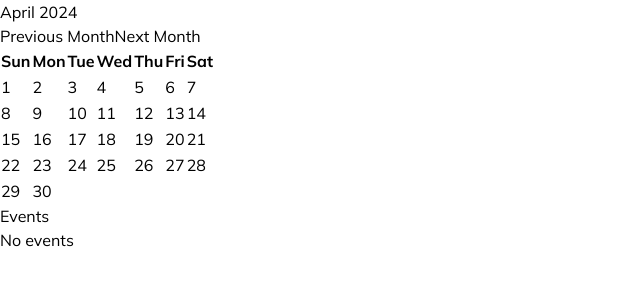
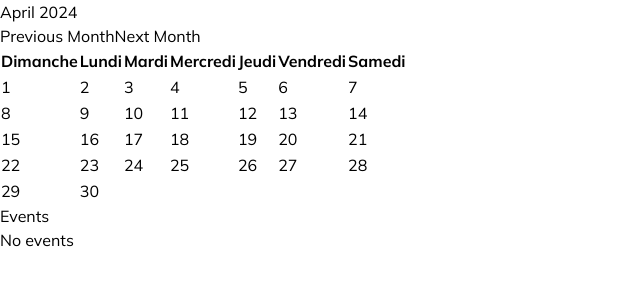
Before and after one commit to mattheri/academoney, a Next.js app: page /calendrier in a window 1280 px wide. Shown: the top 300 px of the page, without its empty margins (0-640 px from the left). Built offline with nearby package versions, Linux system fonts and the light colour scheme.

Commit message:
francisation

```diff
--- a/app/calendrier/page.tsx
+++ b/app/calendrier/page.tsx
@@ -29,7 +29,7 @@ const Calendar: React.FC<CalendarProps> = ({ events }) => {
 
   const handleDateClick = (date: Date) => {
     console.log('Clicked date:', date);
-    // Logic to handle date click
+
   };
 
   return (
@@ -42,7 +42,7 @@ const Calendar: React.FC<CalendarProps> = ({ events }) => {
       <table>
         <thead>
           <tr>
-            {['Sun', 'Mon', 'Tue', 'Wed', 'Thu', 'Fri', 'Sat'].map((day) => (
+            {['Dimanche', 'Lundi', 'Mardi', 'Mercredi', 'Jeudi', 'Vendredi', 'Samedi'].map((day) => (
               <th key={day}>{day}</th>
             ))}
           </tr>
--- a/package.json
+++ b/package.json
@@ -10,6 +10,7 @@
   },
   "dependencies": {
     "cva": "npm:class-variance-authority@^0.7.0",
+    "date-fns": "^3.6.0",
     "mathjs": "^12.4.2",
     "next": "14.2.2",
     "react": "^18",
```
